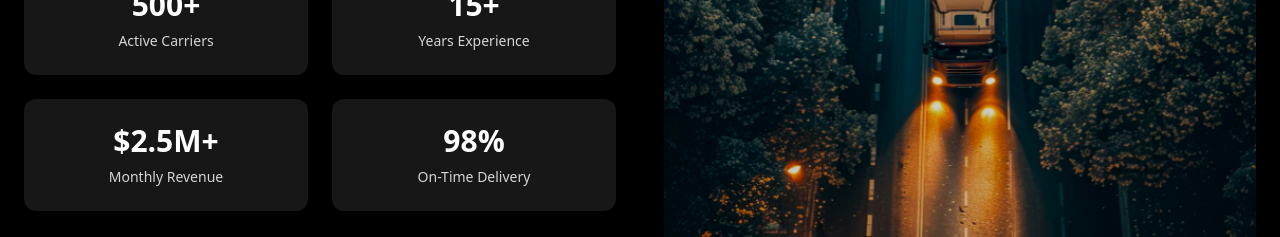
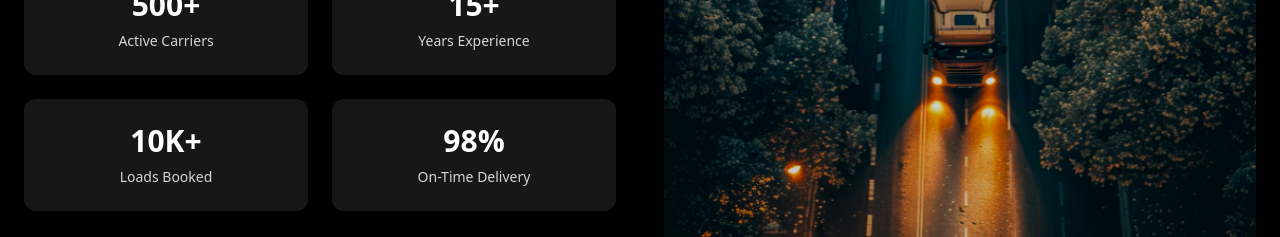
Before and after one commit to osamaqaseem39/dispatching, a Next.js app: page / in a window 1280 px wide. Shown: the part 2360-2597 px from the top of the page. Built offline with nearby package versions, Linux system fonts and the light colour scheme.

Commit message:
Fix TypeScript build errors: handle image types and collection field

```diff
--- a/src/components/AboutUs.tsx
+++ b/src/components/AboutUs.tsx
@@ -41,8 +41,8 @@ export default function AboutUs() {
                   <div className="text-sm text-neutral-300">Years Experience</div>
                 </div>
                 <div className="bg-neutral-900 rounded-xl p-6 shadow-lg text-center">
-                  <div className="text-3xl font-bold text-white mb-2">$2.5M+</div>
-                  <div className="text-sm text-neutral-300">Monthly Revenue</div>
+                  <div className="text-3xl font-bold text-white mb-2">10K+</div>
+                  <div className="text-sm text-neutral-300">Loads Booked</div>
                 </div>
                 <div className="bg-neutral-900 rounded-xl p-6 shadow-lg text-center">
                   <div className="text-3xl font-bold text-white mb-2">98%</div>
```
